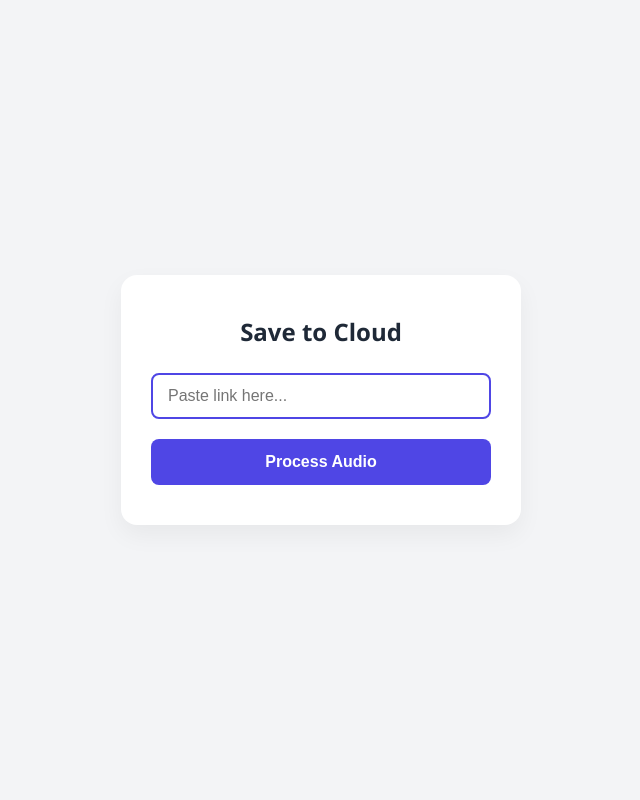
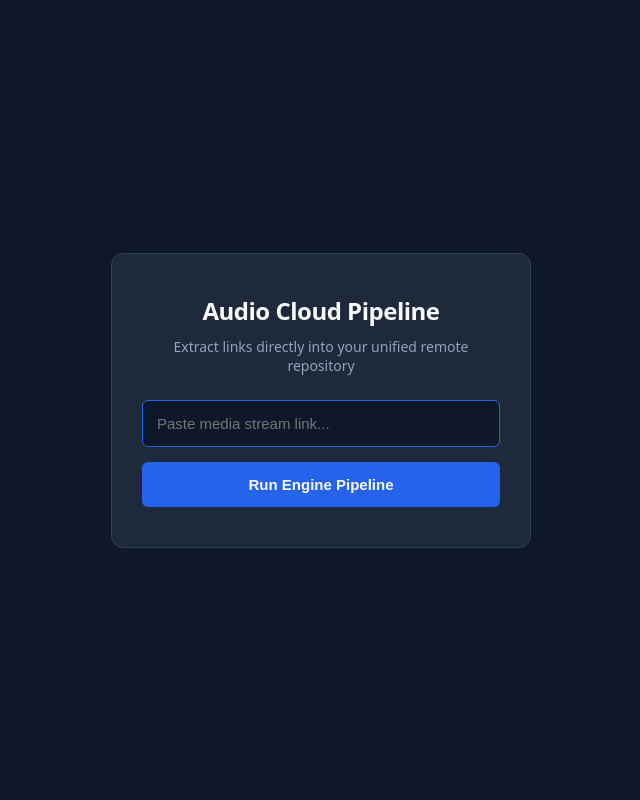
Before and after one commit to dima493/aud-raw-process, a Python web app: template templates/index.html in a window 1280 px wide. Shown: the whole page, without its empty margins (319-959 px from the left). Run offline with Jinja, Linux system fonts and the light colour scheme; the template is opened without the code that fills it, so the values that code supplies are empty.

Commit message:
Update title and styles for media fetcher

```diff
--- a/templates/index.html
+++ b/templates/index.html
@@ -3,16 +3,16 @@
 <head>
     <meta charset="UTF-8">
     <meta name="viewport" content="width=device-width, initial-scale=1.0">
-    <title>Audio Fetcher</title>
+    <title>Real-Time Media Fetcher</title>
     <style>
-        /* Modern, clean CSS using basic Flexbox */
         :root {
-            --primary: #4F46E5;
-            --primary-hover: #4338CA;
-            --bg: #F3F4F6;
-            --card-bg: #FFFFFF;
-            --text-main: #1F2937;
-            --text-muted: #6B7280;
+            --primary: #2563EB;
+            --primary-hover: #1D4ED8;
+            --bg: #0F172A;
+            --card-bg: #1E293B;
+            --text-main: #F8FAFC;
+            --text-muted: #94A3B8;
+            --border: #334155;
         }
 
         body {
@@ -21,7 +21,7 @@
             align-items: center;
             height: 100vh;
             margin: 0;
-            font-family: 'Segoe UI', system-ui, sans-serif;
+            font-family: system-ui, -apple-system, sans-serif;
             background-color: var(--bg);
             color: var(--text-main);
         }
@@ -29,32 +29,31 @@
         .card {
             background-color: var(--card-bg);
             padding: 40px 30px;
-            border-radius: 16px;
-            box-shadow: 0 10px 25px rgba(0, 0, 0, 0.05);
+            border-radius: 12px;
+            border: 1px solid var(--border);
             width: 100%;
-            max-width: 400px;
+            max-width: 420px;
             text-align: center;
             box-sizing: border-box;
         }
 
-        h2 { margin-top: 0; margin-bottom: 25px; }
-
-        .input-group { margin-bottom: 20px; }
+        h2 { margin: 0 0 10px 0; font-weight: 600; letter-spacing: -0.5px; }
+        p { color: var(--text-muted); font-size: 14px; margin: 0 0 25px 0; }
 
         input[type="url"] {
             width: 100%;
-            padding: 12px 15px;
-            border: 2px solid #E5E7EB;
-            border-radius: 8px;
-            font-size: 16px;
+            padding: 14px;
+            background-color: #0F172A;
+            border: 1px solid var(--border);
+            border-radius: 6px;
+            font-size: 15px;
+            color: white;
             box-sizing: border-box;
-            transition: border-color 0.3s ease;
+            margin-bottom: 15px;
+            transition: border-color 0.2s;
         }
 
-        input[type="url"]:focus {
-            outline: none;
-            border-color: var(--primary);
-        }
+        input[type="url"]:focus { outline: none; border-color: var(--primary); }
 
         button {
             width: 100%;
@@ -62,26 +61,24 @@
             background-color: var(--primary);
             color: white;
             border: none;
-            border-radius: 8px;
-            font-size: 16px;
+            border-radius: 6px;
+            font-size: 15px;
             font-weight: 600;
             cursor: pointer;
-            transition: background-color 0.3s ease;
+            transition: background 0.2s;
         }
 
         button:hover { background-color: var(--primary-hover); }
-        button:disabled { background-color: #A5B4FC; cursor: not-allowed; }
+        button:disabled { background-color: #475569; color: #94A3B8; cursor: not-allowed; }
 
-        /* Progress Bar UI */
         .progress-wrapper { display: none; margin-top: 25px; text-align: left; }
-
-        .status-text { font-size: 14px; color: var(--text-muted); margin-bottom: 8px; display: block;}
+        .status-text { font-size: 13px; color: var(--text-muted); margin-bottom: 8px; display: block; }
 
         .progress-bar-bg {
             width: 100%;
-            height: 8px;
-            background-color: #E5E7EB;
-            border-radius: 10px;
+            height: 6px;
+            background-color: #334155;
+            border-radius: 4px;
             overflow: hidden;
         }
 
@@ -89,27 +86,25 @@
             height: 100%;
             width: 0%;
             background-color: var(--primary);
-            border-radius: 10px;
-            transition: width 0.5s ease; /* Smooth animation */
+            transition: width 0.2s ease-out;
         }
 
-        .error-msg { color: #DC2626; margin-top: 15px; font-size: 14px; display: none; }
+        .error-msg { color: #EF4444; margin-top: 15px; font-size: 13px; display: none; text-align: left; background: #451A1A; padding: 10px; border-radius: 4px; border: 1px solid #7F1D1D;}
     </style>
 </head>
 <body>
 
     <div class="card">
-        <h2>Save to Cloud</h2>
+        <h2>Audio Cloud Pipeline</h2>
+        <p>Extract links directly into your unified remote repository</p>
 
         <form id="download-form">
-            <div class="input-group">
-                <input type="url" id="url_input" name="url_input" placeholder="Paste link here..." required autofocus>
-            </div>
-            <button type="submit" id="submit-btn">Process Audio</button>
+            <input type="url" id="url_input" placeholder="Paste media stream link..." required autofocus>
+            <button type="submit" id="submit-btn">Run Engine Pipeline</button>
         </form>
 
         <div class="progress-wrapper" id="progress-wrapper">
-            <span class="status-text" id="status-text">Initializing...</span>
+            <span class="status-text" id="status-text">Ready...</span>
             <div class="progress-bar-bg">
                 <div class="progress-fill" id="progress-fill"></div>
             </div>
@@ -120,9 +115,8 @@
 
     <script>
         document.getElementById('download-form').addEventListener('submit', async function(e) {
-            e.preventDefault(); // Stop standard form submission
+            e.preventDefault();
 
-            const form = e.target;
             const urlInput = document.getElementById('url_input').value;
             const btn = document.getElementById('submit-btn');
             const progressWrapper = document.getElementById('progress-wrapper');
@@ -130,70 +124,76 @@
             const statusText = document.getElementById('status-text');
             const errorMsg = document.getElementById('error-msg');
 
-            // 1. Reset UI State
+            // Setup display state
             errorMsg.style.display = 'none';
             progressWrapper.style.display = 'block';
             btn.disabled = true;
             progressFill.style.width = '0%';
+            statusText.innerText = 'Initializing application runtime...';
 
-            // 2. Start Simulated Progress
-            let progress = 0;
-            const timer = setInterval(() => {
-                if (progress < 30) {
-                    progress += 2;
-                    statusText.innerText = 'Downloading audio from source...';
-                } else if (progress < 70) {
-                    progress += 1;
-                    statusText.innerText = 'Converting file to MP3...';
-                } else if (progress < 90) {
-                    progress += 0.5;
-                    statusText.innerText = 'Uploading to Catbox cloud...';
-                }
-                progressFill.style.width = progress + '%';
-            }, 600);
-
-            // 3. Send request to Flask backend
             try {
                 const formData = new FormData();
                 formData.append('url_input', urlInput);
 
-                const response = await fetch('/', {
-                    method: 'POST',
-                    body: formData
-                });
+                // Use fetch to process chunked text pipeline
+                const response = await fetch('/process', { method: 'POST', body: formData });
+                if (!response.ok) throw new Error("Server route execution failure.");
 
-                clearInterval(timer); // Stop the simulation timer
+                const reader = response.body.getReader();
+                const decoder = new TextDecoder("utf-8");
+                let leftoverBuffer = "";
 
-                if (response.ok) {
-                    // Instantly snap to 100% on success
-                    progressFill.style.width = '100%';
-                    statusText.innerText = 'Done! Generating JSON...';
+                while (true) {
+                    const { value, done } = await reader.read();
+                    if (done) break;
 
-                    // 4. Force browser to download the JSON blob silently
-                    const blob = await response.blob();
-                    const downloadUrl = window.URL.createObjectURL(blob);
-                    const a = document.createElement('a');
-                    a.href = downloadUrl;
-                    a.download = "song_data.json"; // Default filename
-                    document.body.appendChild(a);
-                    a.click();
-                    a.remove();
-                    window.URL.revokeObjectURL(downloadUrl);
+                    // Read chunk block text and split line by line
+                    leftoverBuffer += decoder.decode(value, { stream: true });
+                    const lines = leftoverBuffer.split("\n");
+                    leftoverBuffer = lines.pop(); // Save incomplete line fragments if any
 
-                    // Reset the UI after 2 seconds
-                    setTimeout(() => {
-                        progressWrapper.style.display = 'none';
-                        btn.disabled = false;
-                        form.reset();
-                    }, 2000);
+                    for (const line of lines) {
+                        if (!line.trim()) continue;
 
-                } else {
-                    throw new Error('Server returned an error.');
+                        const payload = JSON.parse(line);
+
+                        if (payload.type === 'status') {
+                            statusText.innerText = payload.stage;
+                        }
+                        else if (payload.type === 'progress') {
+                            statusText.innerText = payload.stage;
+                            progressFill.style.width = payload.percent + '%';
+                        }
+                        else if (payload.type === 'error') {
+                            throw new Error(payload.message);
+                        }
+                        else if (payload.type === 'final') {
+                            // Perfect execution target reached. Handle structural download injection.
+                            statusText.innerText = "Pipeline complete! Compiling manifest metadata.";
+                            progressFill.style.width = '100%';
+
+                            const blob = new Blob([JSON.stringify(payload.data, null, 4)], { type: "application/json" });
+                            const linkUrl = window.URL.createObjectURL(blob);
+                            const downloadTrigger = document.createElement('a');
+                            downloadTrigger.href = linkUrl;
+                            downloadTrigger.download = "song_data.json";
+                            document.body.appendChild(downloadTrigger);
+                            downloadTrigger.click();
+                            downloadTrigger.remove();
+                            window.URL.revokeObjectURL(linkUrl);
+                        }
+                    }
                 }
-            } catch (error) {
-                clearInterval(timer);
+
+                setTimeout(() => {
+                    progressWrapper.style.display = 'none';
+                    btn.disabled = false;
+                    document.getElementById('download-form').reset();
+                }, 1500);
+
+            } catch (err) {
                 progressWrapper.style.display = 'none';
-                errorMsg.innerText = "Error: Something went wrong processing the URL.";
+                errorMsg.innerText = "Pipeline Execution Exception: " + err.message;
                 errorMsg.style.display = 'block';
                 btn.disabled = false;
             }
```
